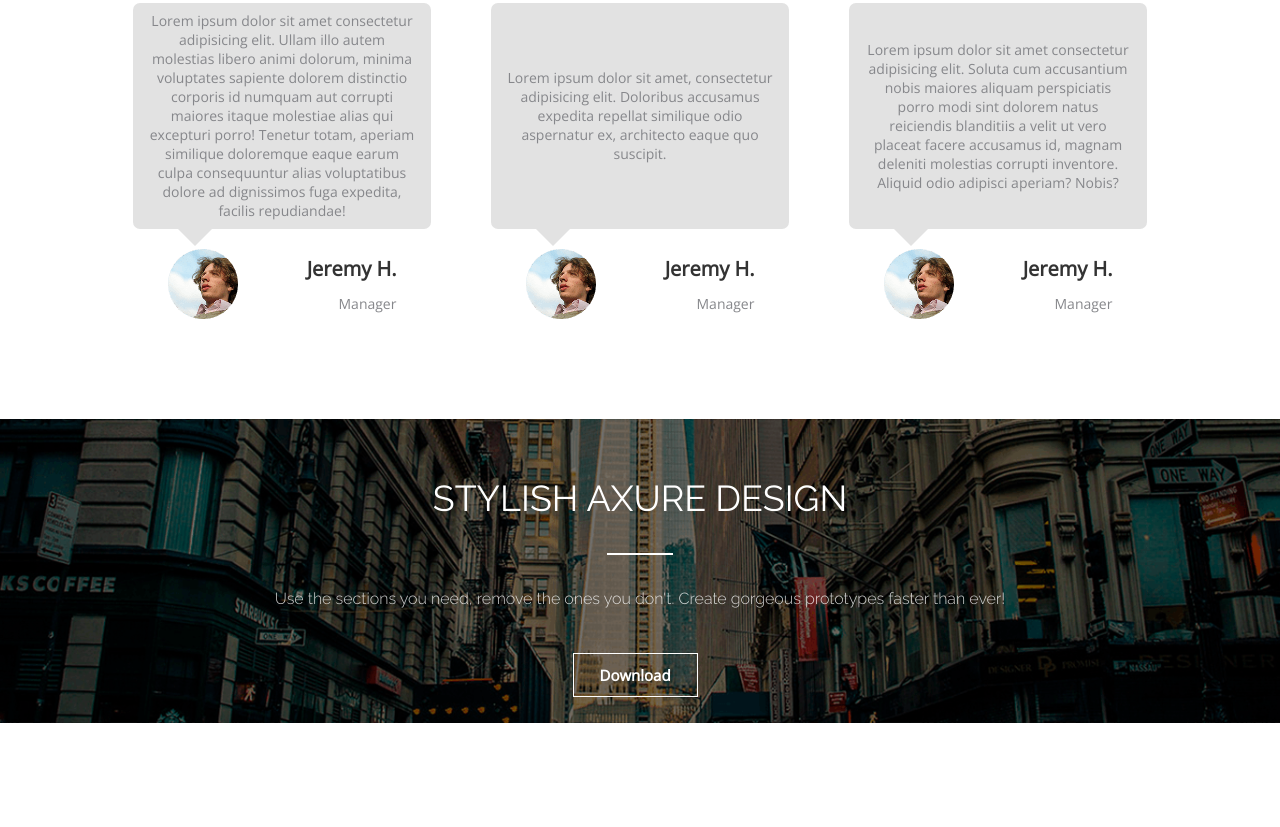
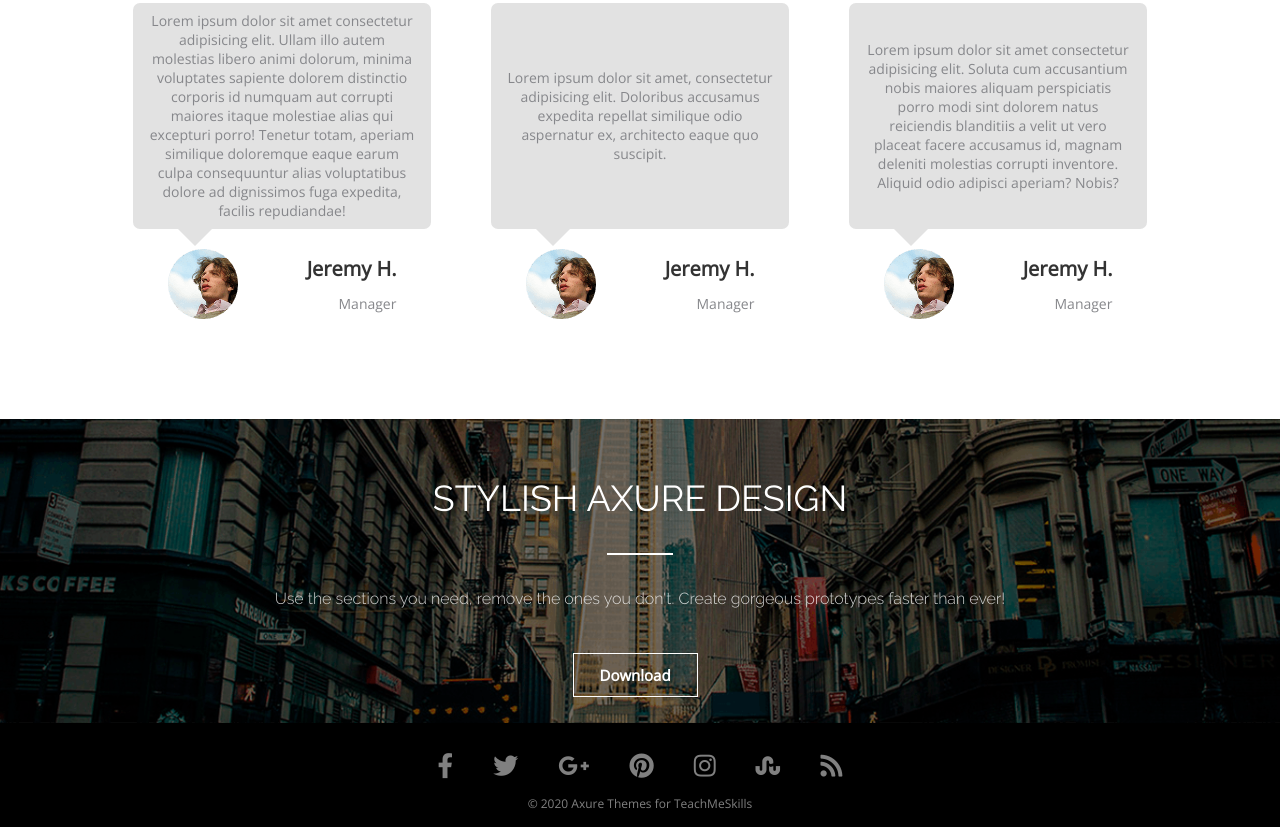
Before and after one commit to PinchukVA/06-onl-01-Pinchuk-Vitaliy, a plain HTML site: page index.html in a window 1280 px wide. Shown: the part 1781-2608 px from the top of the page. Before the commit the page ends 2504 px from the top, so only its background shows below. Drawn offline with nearby package versions, Linux system fonts and the light colour scheme.

Commit message:
added files to folder . css and added footer

```diff
--- /dev/null
+++ b/css/footer.css
@@ -0,0 +1,80 @@
+.footer {
+  width: 100%;
+  background-color: black;
+}
+.footer-social {
+  display: flex;
+  justify-content: center;
+  flex-wrap: wrap;
+  padding: 30px 0px 18px 0px;
+}
+.fab {
+font-size: 25px;
+font-weight: 400;
+font-family: "Font Awesome 5 Brands";
+margin: 0px 20px;
+transition: 1.06s;
+}
+.fa-facebook-f {
+color: rgba(255, 255, 255, 0.5);
+}
+.fa-facebook-f:hover{
+  color: rgba(38, 105, 230, 0.9);
+  }
+.fa-twitter {
+  color: rgba(255, 255, 255, 0.5);
+}
+.fa-twitter:hover {
+  color: rgba(113, 184, 241, 0.9);
+}
+.fa-google-plus-g {
+  color: rgba(255, 255, 255, 0.5);
+}
+.fa-google-plus-g:hover {
+  color: rgba(247, 66, 66, 0.9);
+}
+.fa-pinterest {
+  color: rgba(255, 255, 255, 0.5);
+}
+.fa-pinterest:hover {
+  color: rgba(235, 12, 12, 0.9);
+}
+.fa-instagram {
+  color: rgba(255, 255, 255, 0.5);
+}
+.fa-instagram:hover {
+  color: rgba(240, 36, 206, 0.90);
+}
+.fa-stumbleupon {
+  color: rgba(255, 255, 255, 0.5);
+}
+.fa-stumbleupon:hover {
+  color: rgba(224, 24, 24, 0.90);
+}
+.fas {
+  font-size: 25px;
+  font-weight: 400;
+  font-family: "Font Awesome 5 Brands";
+  margin: 0px 20px;
+  transition: 1.06s;
+}
+.fa-rss {
+  color: rgba(255, 255, 255, 0.5);
+}
+.fa-rss:hover {
+  color: rgba(238, 92, 25, 0.9);
+}
+.footer-rights {
+font-family: Open Sans;
+font-style: normal;
+font-weight: normal;
+font-size: 12px;
+line-height: 16px;
+text-align: center;
+color: rgba(255, 255, 255, 0.5);
+transition: 1.06s;
+padding-bottom: 15px;
+}
+.footer-rights:hover{
+  color: #ec7979b6;
+  }
--- a/css/style.css
+++ b/css/style.css
@@ -1,7 +1,13 @@
+@import url('header.css');
+@import url('main.css');
+@import url('social.css');
+@import url('tabsection.css');
 @import url('awesome.css');
 @import url('pricing.css');
 @import url('customers.css');
 @import url('axure.css');
+@import url('contact_us.css');
+@import url('footer.css');
 @import url('https://fonts.googleapis.com/css2?family=Raleway:ital,wght@0,100;0,200;0,300;0,400;0,500;0,600;0,700;0,800;1,200;1,300;1,400;1,500;1,600;1,700&display=swap');
 @import url('https://fonts.googleapis.com/css?family=Open+Sans');
 *{
--- a/index.html
+++ b/index.html
@@ -4,6 +4,7 @@
   <meta charset="UTF-8">
   <meta name="viewport" content="width=device-width, initial-scale=1.0">
   <link rel="stylesheet" href="css/style.css">
+  <link rel="stylesheet" href="https://cdnjs.cloudflare.com/ajax/libs/font-awesome/5.15.1/css/all.min.css" integrity="sha512-+4zCK9k+qNFUR5X+cKL9EIR+ZOhtIloNl9GIKS57V1MyNsYpYcUrUeQc9vNfzsWfV28IaLL3i96P9sdNyeRssA==" crossorigin="anonymous" />
   <title>ThisIsAwesomePage</title>
 </head>
 <body>
@@ -132,5 +133,17 @@
       </div>
     </div>
   </section>
+  <section class="contact">
+    <div class="container">
+    </div>
+  </section>
+  <footer class="footer">
+    <div class="container">
+    </div>
+    <div class="footer-social"><i class="fab fa-facebook-f"></i><i class="fab fa-twitter"></i><i class="fab fa-google-plus-g"></i><i class="fab fa-pinterest"></i><i class="fab fa-instagram"></i><i class="fab fa-stumbleupon"></i><i class="fas fa-rss"></i></div>
+    <p class="footer-rights">
+      &#169; 2020 Axure Themes for TeachMeSkills
+    </p>
+  </footer>
 </body>
 </html>
```
Also changed, not shown: css/contact_us.css (added), css/header.css (added), css/main.css (added), css/social.css (added), css/tabsection.css (added).
